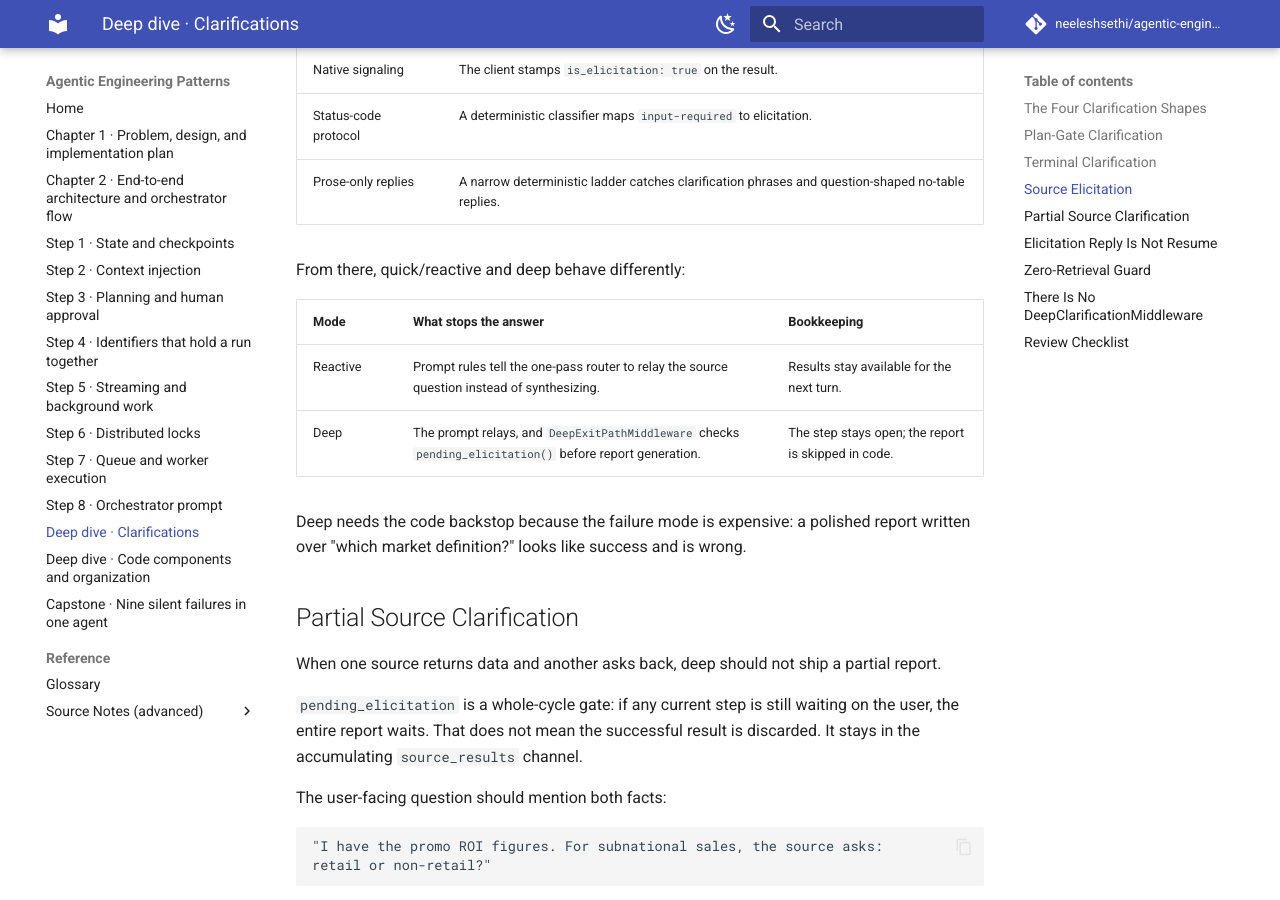
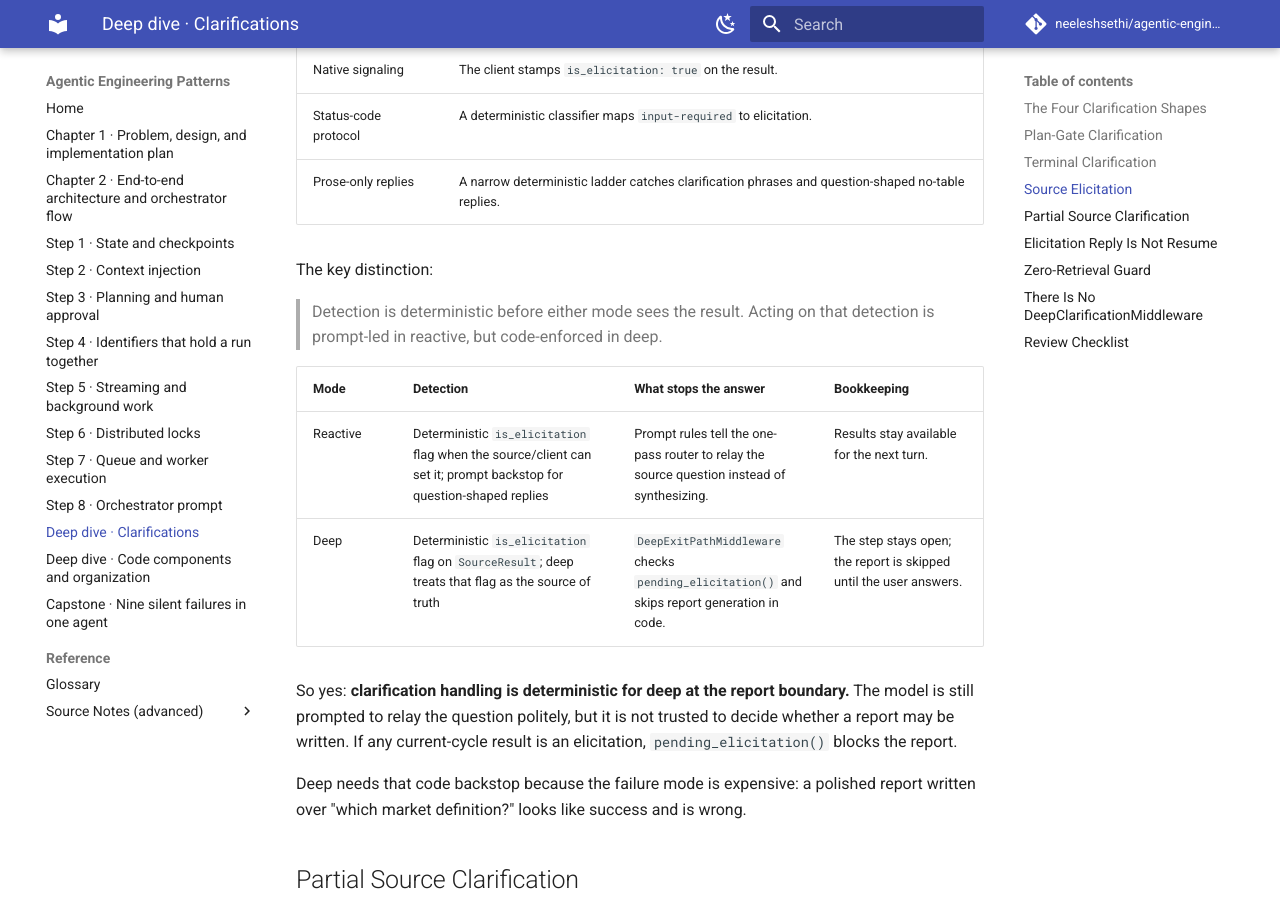
Before and after one commit to neeleshsethi/agentic-engineering-patterns, an MkDocs documentation site: the page built from articles/09a-clarifications.md, in a window 1280 px wide and 900 px high, scrolled down 2395 px. Built offline with MkDocs 1.6.1 and Material for MkDocs 9.7.7, drawn with Linux system fonts in a browser that asks for light colours; comment, search, counter and statistics services are not loaded.

Commit message:
Clarify deterministic deep elicitation handling

```diff
--- a/articles/09a-clarifications.md
+++ b/articles/09a-clarifications.md
@@ -76,14 +76,18 @@ The source's ask-back must be detected before the report writer runs. Do not rel
 | Status-code protocol | A deterministic classifier maps `input-required` to elicitation. |
 | Prose-only replies | A narrow deterministic ladder catches clarification phrases and question-shaped no-table replies. |
 
-From there, quick/reactive and deep behave differently:
+The key distinction:
 
-| Mode | What stops the answer | Bookkeeping |
-|---|---|---|
-| Reactive | Prompt rules tell the one-pass router to relay the source question instead of synthesizing. | Results stay available for the next turn. |
-| Deep | The prompt relays, and `DeepExitPathMiddleware` checks `pending_elicitation()` before report generation. | The step stays open; the report is skipped in code. |
+> Detection is deterministic before either mode sees the result. Acting on that detection is prompt-led in reactive, but code-enforced in deep.
 
-Deep needs the code backstop because the failure mode is expensive: a polished report written over "which market definition?" looks like success and is wrong.
+| Mode | Detection | What stops the answer | Bookkeeping |
+|---|---|---|---|
+| Reactive | Deterministic `is_elicitation` flag when the source/client can set it; prompt backstop for question-shaped replies | Prompt rules tell the one-pass router to relay the source question instead of synthesizing. | Results stay available for the next turn. |
+| Deep | Deterministic `is_elicitation` flag on `SourceResult`; deep treats that flag as the source of truth | `DeepExitPathMiddleware` checks `pending_elicitation()` and skips report generation in code. | The step stays open; the report is skipped until the user answers. |
+
+So yes: **clarification handling is deterministic for deep at the report boundary.** The model is still prompted to relay the question politely, but it is not trusted to decide whether a report may be written. If any current-cycle result is an elicitation, `pending_elicitation()` blocks the report.
+
+Deep needs that code backstop because the failure mode is expensive: a polished report written over "which market definition?" looks like success and is wrong.
 
 ## Partial Source Clarification
 
```
